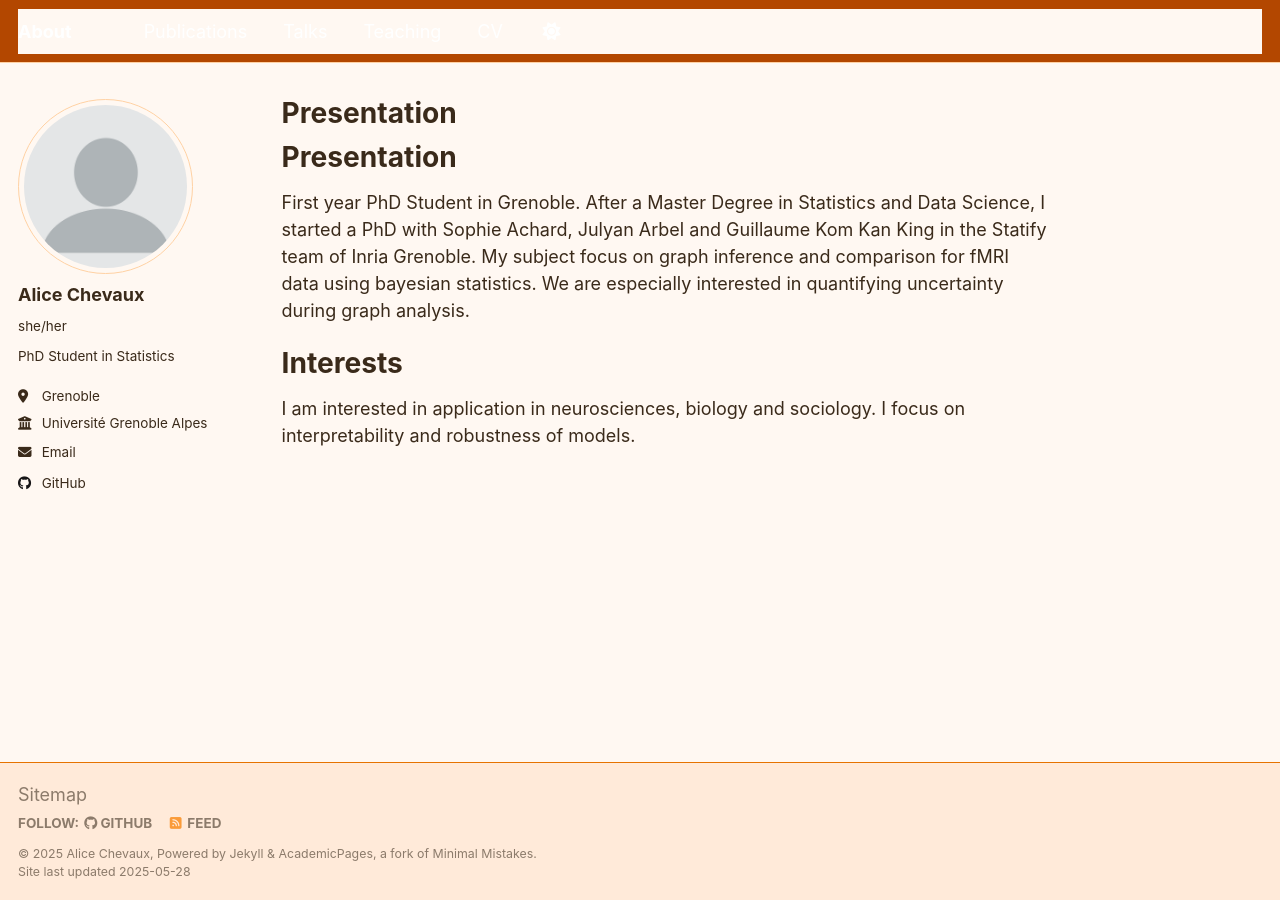
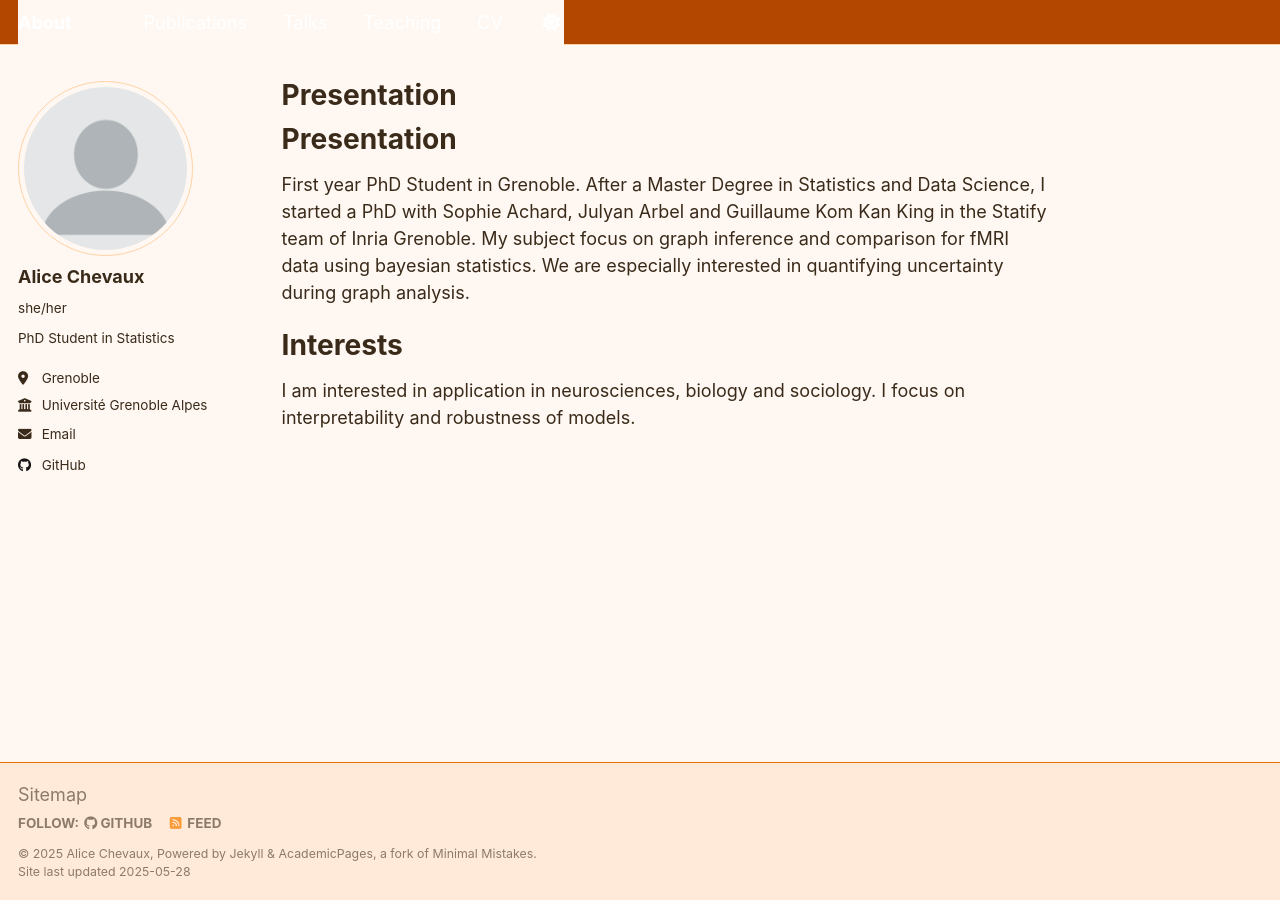
Before and after one commit to alicechevaux/alicechevaux.github.io, a Jekyll site: the page built from _pages/about.md, in a window 1280 px wide. Built offline with Jekyll 4.4.1, drawn with Linux system fonts in a browser that asks for light colours.

Commit message:
Update main.scss

```diff
--- a/assets/css/main.scss
+++ b/assets/css/main.scss
@@ -41,6 +41,23 @@
     "vendor/font-awesome/brands",
     "vendor/magnific-popup/magnific-popup"
 ;
+
+/* Supprime le fond blanc intrusif */
+.masthead__inner-wrap,
+.masthead__menu,
+.greedy-nav,
+.visible-links {
+  background-color: transparent !important;
+}
+
+/* Corrige les espacements */
+.masthead {
+  padding: 0 !important;
+
+  &__inner-wrap {
+    padding: 0 1rem !important; /* Ajustez si besoin */
+  }
+}
 /* Couleur orange brique pour le header */
 .masthead {
   background-color: #b34700 !important;
```
